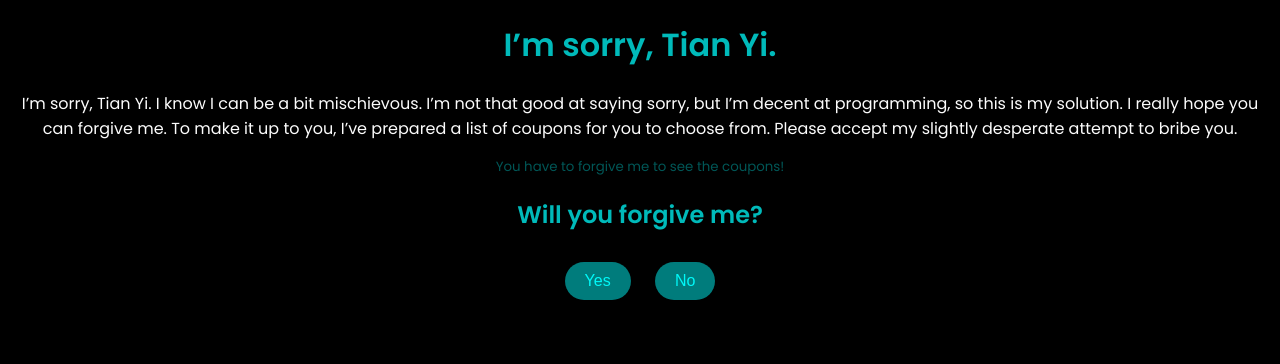
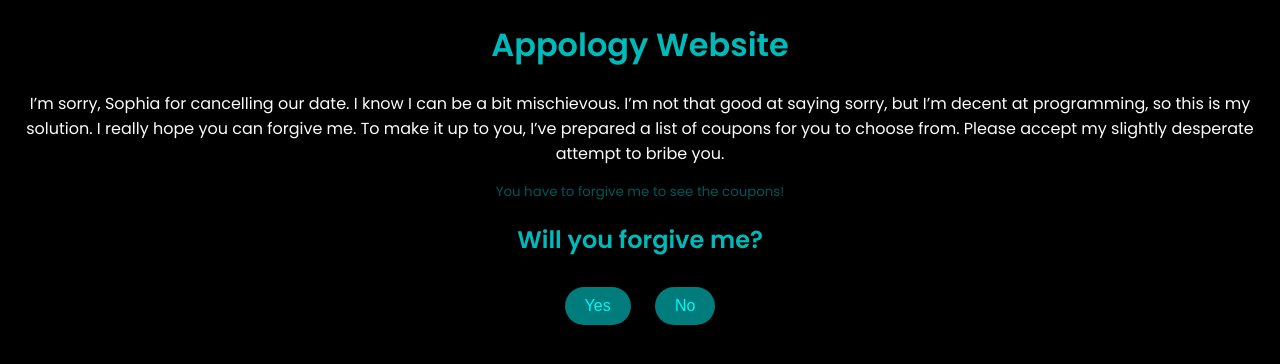
Before and after one commit to Luca2506/Cancelled_date_sorry, a plain HTML site: page index.html in a window 1280 px wide. Drawn offline with Linux system fonts and the light colour scheme.

Commit message:
Update index.html

```diff
--- a/index.html
+++ b/index.html
@@ -143,8 +143,8 @@
 </head>
 <body>
     <div id="content">
-        <h1>I’m sorry, Tian Yi.</h1>
-        <p>I’m sorry, Tian Yi. I know I can be a bit mischievous. I’m not that good at saying sorry, but I’m decent at programming, so this is my solution.
+        <h1>Appology Website</h1>
+        <p>I’m sorry, Sophia for cancelling our date. I know I can be a bit mischievous. I’m not that good at saying sorry, but I’m decent at programming, so this is my solution.
           I really hope you can forgive me. To make it up to you, I’ve prepared a list of coupons for you to choose from.
           Please accept my slightly desperate attempt to bribe you.</p>
         <p class="faded-text">You have to forgive me to see the coupons!</p>
```
